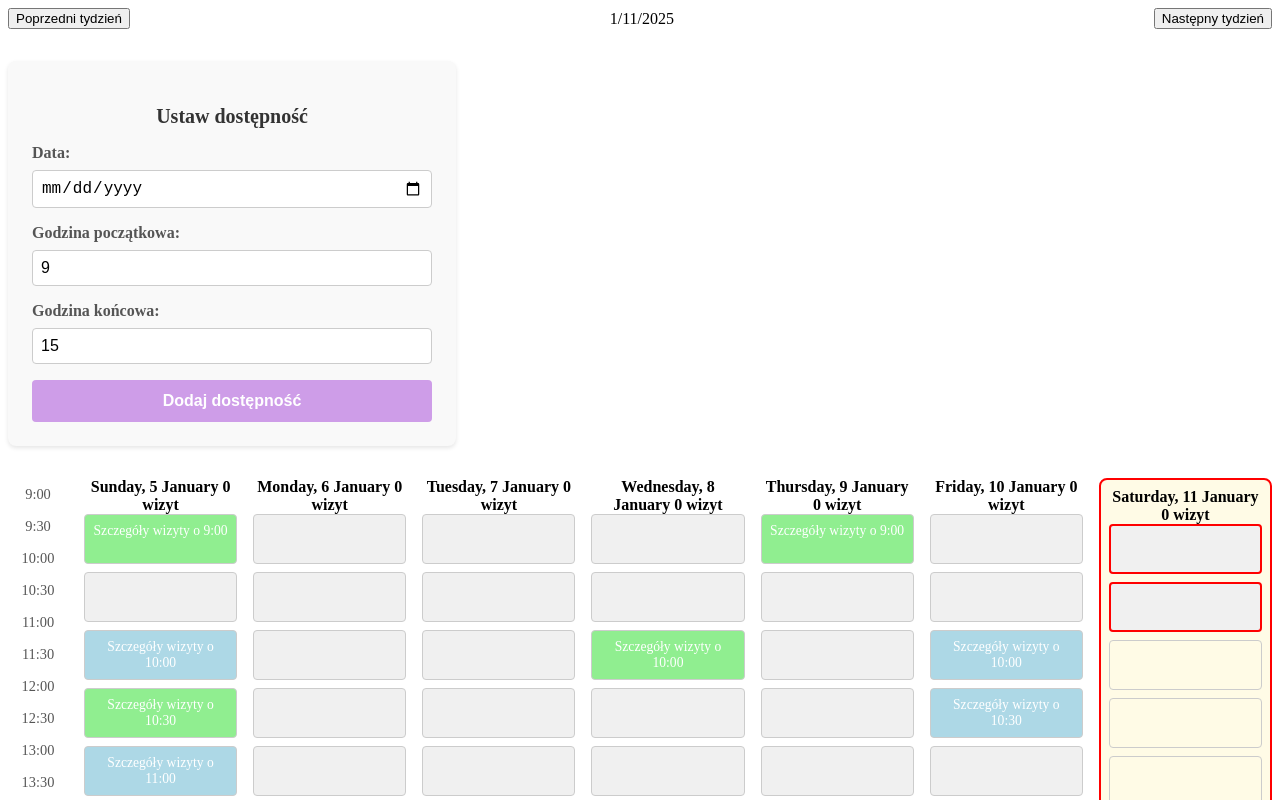
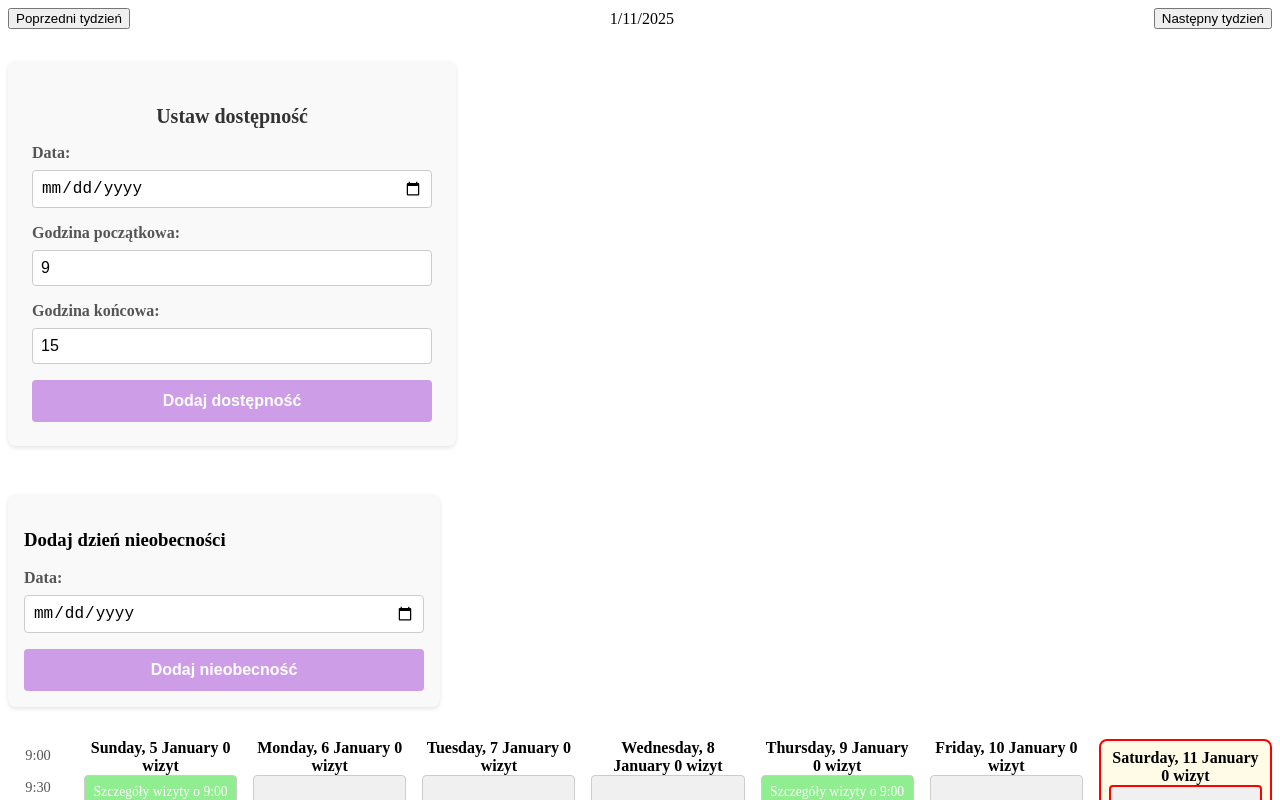
Before and after one commit to kamilabla/Konsultacje-lekarskie, an Angular app in the folder lekarz-kalendarz/: page / in a window 1280 px wide. Shown: the top 800 px of the page. Built offline with nearby package versions, Linux system fonts and the light colour scheme.

Commit message:
dodany formulaż niedostępności, jeszcze nie działa jakoś super

```diff
--- a/lekarz-kalendarz/src/app/calendar/calendar.component.css
+++ b/lekarz-kalendarz/src/app/calendar/calendar.component.css
@@ -172,3 +172,22 @@
   .btn:hover {
     background-color: #b662c7;
   }
+
+  .day.absent {
+    background-color: #ffcccc; /* Czerwone tło dla nieobecności */
+    color: #900; /* Ciemniejszy czerwony dla tekstu */
+  }
+
+  .absence-note {
+    font-weight: bold;
+    color: #900;
+  }
+
+  .absence-form {
+    background-color: #f9f9f9;
+    padding: 1rem;
+    margin: 1rem 0;
+    border-radius: 8px;
+    box-shadow: 0 2px 4px rgba(0, 0, 0, 0.1);
+    max-width: 400px;
+  }
--- a/lekarz-kalendarz/src/app/calendar/calendar.component.html
+++ b/lekarz-kalendarz/src/app/calendar/calendar.component.html
@@ -35,6 +35,15 @@
       <button class="btn" (click)="addAvailability()">Dodaj dostępność</button>
     </div>
 
+    <!-- Formularz dodawania nieobecności -->
+    <div class="absence-form">
+      <h3>Dodaj dzień nieobecności</h3>
+      <div class="form-group">
+        <label for="absence-date">Data:</label>
+        <input id="absence-date" type="date" [(ngModel)]="absenceDate" />
+      </div>
+      <button class="btn" (click)="addAbsence(absenceDate)">Dodaj nieobecność</button>
+    </div>
 
     <div class="content">
       <div class="hours">
@@ -47,13 +56,17 @@
         <div
           *ngFor="let day of days"
           class="day"
-          [ngClass]="{ 'today': isToday(day.date) }"
+          [ngClass]="{
+            'today': isToday(day.date),
+            'absent': isAbsent(day.date)
+          }"
         >
           <div class="day-header">
             {{ day.date | date: 'EEEE, d MMMM' }}
-            <span>{{ day.consultations.length }} wizyt</span>
+            <span *ngIf="isAbsent(day.date)" class="absence-note">Nieobecność</span>
+            <span *ngIf="!isAbsent(day.date)">{{ day.consultations.length }} wizyt</span>
           </div>
-          <div class="slots">
+          <div class="slots" *ngIf="!isAbsent(day.date)">
             <div
               *ngFor="let slot of day.slots"
               class="slot"
--- a/lekarz-kalendarz/src/app/calendar/calendar.component.ts
+++ b/lekarz-kalendarz/src/app/calendar/calendar.component.ts
@@ -23,6 +23,9 @@ export class CalendarComponent {
   selectedDate: string = ''; // Przechowuje wybraną datę
   startHour: number = 9; // Domyślna godzina początkowa
   endHour: number = 15; // Domyślna godzina końcowa
+
+  absenceDate: string = ''; // Dla nieobecności
+  absences: string[] = []; // Przechowuje daty nieobecności w formacie 'yyyy-MM-dd'
 
   constructor() {
     this.generateHours(); // Wygenerowanie godzin podczas inicjalizacji
@@ -101,12 +104,6 @@ export class CalendarComponent {
     );
   }
 
-  // showDetails(slot: any, event: MouseEvent) {
-  //   this.activeSlot = slot;
-  //   const rect = (event.target as HTMLElement).getBoundingClientRect();
-  //   this.tooltipX = rect.left + window.scrollX + rect.width / 2; // Pozycja centralna w poziomie
-  //   this.tooltipY = rect.top + window.scrollY - 10; // Nad elementem
-  // }
 
   showDetails(slot: any, event: MouseEvent) {
     this.activeSlot = slot;
@@ -126,6 +123,8 @@ export class CalendarComponent {
   nextWeek() {
     console.log('Następny tydzień');
   }
+
+
 
   setAvailability(date: Date, startHour: number, endHour: number) {
     const dateString = date.toISOString().split('T')[0]; // Format yyyy-MM-dd
@@ -161,4 +160,31 @@ export class CalendarComponent {
   }
 
 
+  addAbsence(date: string) {
+    if (!this.absences.includes(date)) {
+      this.absences.push(date);
+      this.handleConflictsForAbsence(date); // Sprawdź konflikty z konsultacjami
+    }
+  }
+
+  handleConflictsForAbsence(date: string) {
+    const day = this.days.find(d => d.date.toISOString().split('T')[0] === date);
+    if (day) {
+      day.slots.forEach(slot => {
+        if (slot.reserved) {
+          slot.reserved = false;
+          slot.details = 'Odwołano wizytę z powodu nieobecności lekarza';
+        }
+      });
+    }
+  }
+
+  isAbsent(date: Date): boolean {
+    const dateString = date.toISOString().split('T')[0];
+    return this.absences.includes(dateString);
+  }
+
+
+
+
 }
```
Lines whose indentation alone changed are shown as unchanged.
